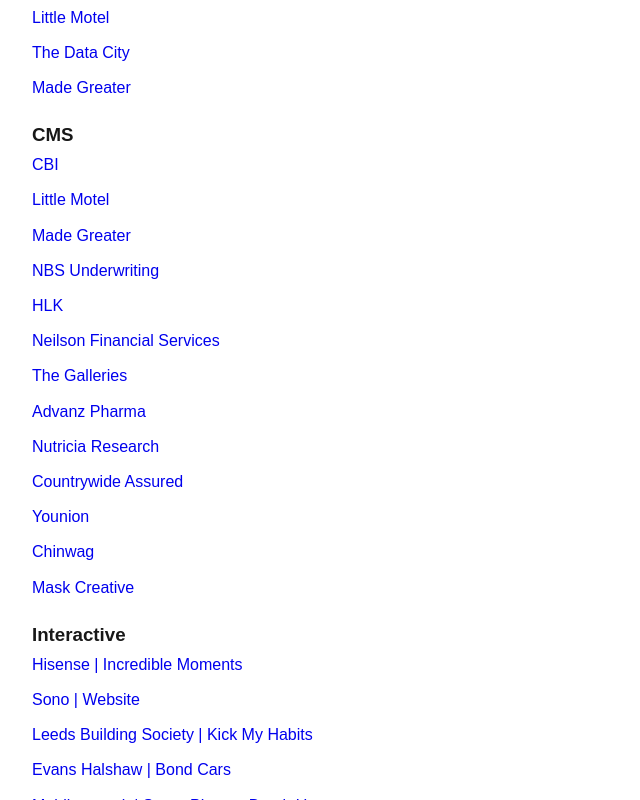
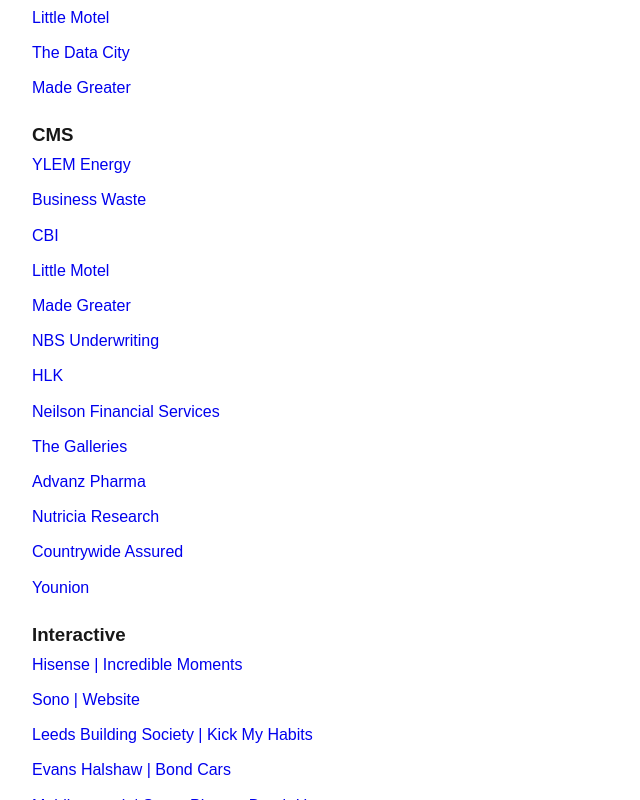
Before and after one commit to notepadwebdev/notepadwebdev.github.io, a plain HTML site: page index.html in a window 1280 px wide. Shown: the part 469-1269 px from the top of the page, without its empty margins (0-640 px from the left). Drawn offline with Linux system fonts and the light colour scheme; no server answers.

Commit message:
Add YLEM and BW. Remove broken links.

```diff
--- a/index.html
+++ b/index.html
@@ -124,6 +124,8 @@
                 </ul>
                 <h3>CMS</h3>
                 <ul>
+                    <li><a rel="noreferrer" href="https://www.ylemenergy.com/">YLEM Energy</a></li>
+                    <li><a rel="noreferrer" href="https://www.businesswaste.co.uk/">Business Waste</a></li>
                     <li><a rel="noreferrer" href="https://www.cbi.org.uk/">CBI</a></li>
                     <li><a rel="noreferrer" href="https://www.littlemotel.tv/">Little Motel</a></li>
                     <li><a rel="noreferrer" href="https://madegreater.co.uk/">Made Greater</a></li>
@@ -135,8 +137,8 @@
                     <li><a rel="noreferrer" href="http://www.nutriciaresearch.com/">Nutricia Research</a></li>
                     <li><a rel="noreferrer" href="https://www.countrywideassured.co.uk/">Countrywide Assured</a></li>
                     <li><a rel="noreferrer" href="http://www.younion.co.uk/">Younion</a></li>
-                    <li><a rel="noreferrer" href="http://chinwag.tv/">Chinwag</a></li>
-                    <li><a rel="noreferrer" href="http://maskcreative.com/">Mask Creative</a></li>
+                    <!-- <li><a rel="noreferrer" href="http://chinwag.tv/">Chinwag</a></li>
+                    <li><a rel="noreferrer" href="http://maskcreative.com/">Mask Creative</a></li> -->
                 </ul>
                 <h3>Interactive</h3>
                 <ul>
```
